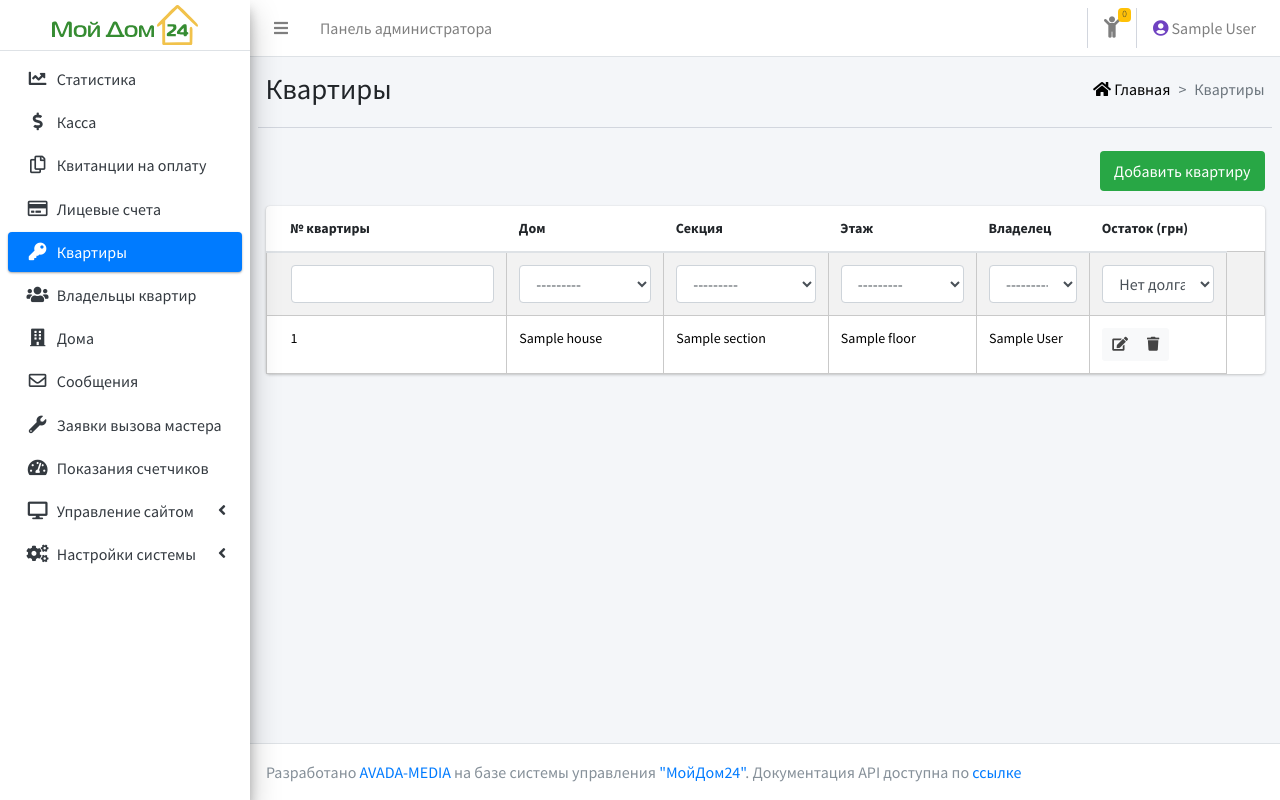
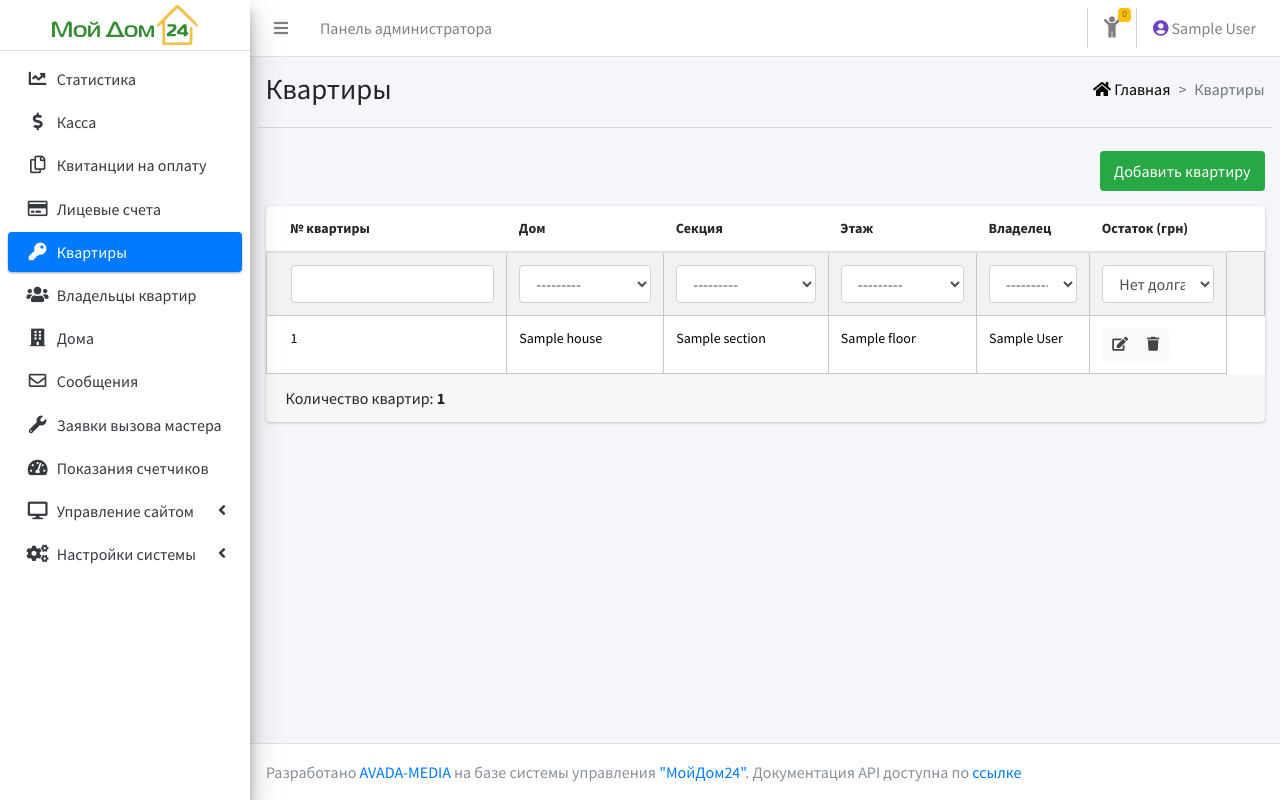
Before and after one commit to Chenger1/myHome24, a Django app: page /admin/flats/index/ in a window 1280 px wide. Run offline with Django 3.2, Linux system fonts and the light colour scheme; a user stored in the database is signed in; tables that the repository leaves empty hold one stand-in row (values such as "Sample post"); some libraries are stand-ins or nearby versions.

Commit message:
Add counter for each page with list of instances

```diff
--- a/house24/admin_panel/templates/flat/list_flats_admin.html
+++ b/house24/admin_panel/templates/flat/list_flats_admin.html
@@ -113,6 +113,9 @@
                             </table>
 
                         </div>
+                        <div class="card-footer">
+                            Количество квартир: <strong>{{ instances.count }}</strong>
+                        </div>
                     </div>
                 </div>
             </div>
--- a/house24/admin_panel/templates/houses/list_houses_admin.html
+++ b/house24/admin_panel/templates/houses/list_houses_admin.html
@@ -88,7 +88,9 @@
                                 {% endfor %}
                                 </tbody>
                             </table>
-
+                        </div>
+                        <div class="card-footer">
+                            Количество домов: <strong>{{ instances.count }}</strong>
                         </div>
                     </div>
                 </div>
--- a/house24/admin_panel/templates/owner/list_owners.html
+++ b/house24/admin_panel/templates/owner/list_owners.html
@@ -165,6 +165,9 @@
                             </table>
 
                         </div>
+                        <div class="card-footer">
+                            Количество владельцев: <strong>{{ instances.count }}</strong>
+                        </div>
                     </div>
                 </div>
             </div>
```
